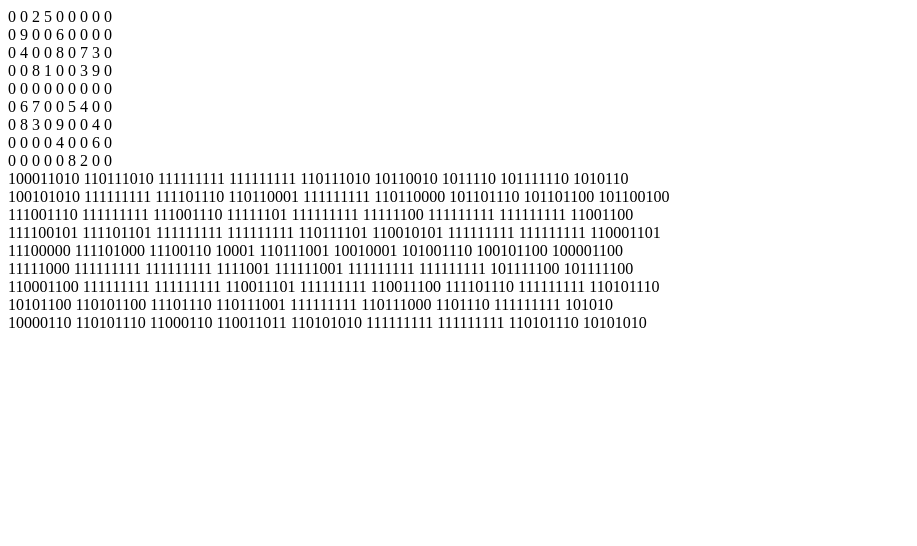
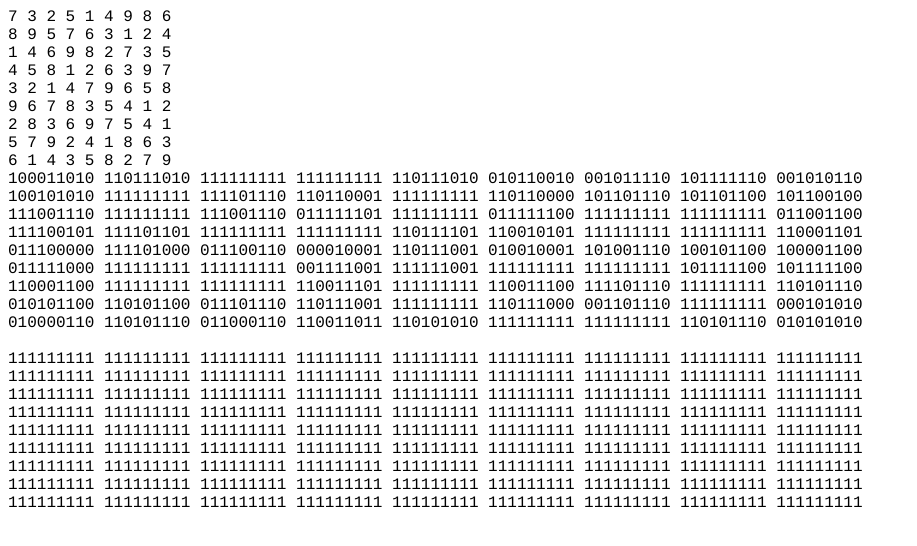
Before and after one commit to bombzj/sudoku-solver, a plain HTML site: page index.html in a window 1280 px wide. Shown: the whole page, without its empty margins (0-917 px from the left). Drawn offline with Linux system fonts and the light colour scheme.

Commit message:
add a new strategy

```diff
--- a/index.html
+++ b/index.html
@@ -6,6 +6,11 @@
 <meta name="keywords" content="Math,24,Game"/>
 <title>Sudoku Solver</title>
 <script src="sudoku.js"></script>
+<style>
+    body {
+        font-family: Courier;
+    }
+</style>
 </head>
 <body>
 <div id="s"></div>
--- a/sudoku.js
+++ b/sudoku.js
@@ -1,50 +1,54 @@
-function solve(data) {
+
+var data;
+let colb = new Uint16Array(9);
+let rowb = new Uint16Array(9);
+let block = new Uint16Array(9);
+let blocked = [];   // numbers that are occupied by other position (bit wise)
+let sumfound;
+
+function solve(dodata) {
     // data[row][col]
+    data = dodata;
     // prepare
-    let col = new Uint16Array(9);
-    let row = new Uint16Array(9);
-    let block = new Uint16Array(9);
+    let empty = 0;      // how many empty slots
     for(let i = 0;i < 9;i++) {
-        let b = Math.floor(i / 3) * 3;  // block 0 - 8
+        let b = Math.trunc(i / 3) * 3;  // block 0 - 8
         for(let j = 0;j < 9;j++) {
-            let b2 = b + Math.floor(j / 3);
-            let d = data[i][j];
-            if(d > 0) {
-                col[i] |= 1 << d;
-                row[j] |= 1 << d;
+            let b2 = b + Math.trunc(j / 3);
+            let d = data[i][j] - 1;
+            if(d >= 0) {
+                colb[i] |= 1 << d;
+                rowb[j] |= 1 << d;
                 block[b2] |= 1 << d;
+            } else {
+                empty++;
             }
         }
     }
 
-    // compute
-    let blocked = [];   // numbers that are occupied by other position (bit wise)
+    // prepare blocked data for each position
     for(let i = 0;i < 9;i++) {
         blocked[i] = new Uint16Array(9);
 
-        let b = Math.floor(i / 3) * 3;  // block 0 - 8
+        let b = Math.trunc(i / 3) * 3;  // block 0 - 8
         for(let j = 0;j < 9;j++) {
             if(data[i][j] == 0) {
-                let b2 = b + Math.floor(j / 3);
-                blocked[i][j] = col[i] | row[j] | block[b2];
+                let b2 = b + Math.trunc(j / 3);
+                blocked[i][j] = colb[i] | rowb[j] | block[b2];
             } else {
-                blocked[i][j] = 0b1111111111;
+                blocked[i][j] = 0b111111111;
             }
         }
     }
 
-    // display blocked array
+    displayblocked();
+    let cd = 10;
+    while(empty > 0 && --cd > 0) {
+        sumfound = 0;      // cannot solve if run to the end and yet 0
+        // looking for slot that number can fit
+        let found = -1;
         for(let i = 0;i < 9;i++) {
-        for(let j = 0;j < 9;j++) {
-            s2.innerHTML += (blocked[i][j]>>1).toString(2) + ' ';
-        }
-        s2.innerHTML += '<br/>';
-    }
-
-    // looking for slot that number can fit
-    let found;
-    for(let i = 0;i < 9;i++) {
-        for(let n = 1;n < 10;n++) {
+            for(let n = 0;n < 9;n++) {
                 let bitn = 1 << n;
                 found = -1;
                 for(let j = 0;j < 9;j++) {
@@ -59,7 +63,7 @@ function solve(data) {
                 }
 
                 if(found >= 0) {
-                console.log("put " + n + ' at ' + i + '/' + found);
+                    putone(i, found, n);
                 }
                 //  else if(found == -1) {
                 //     console.log("error " + n + ' at col ' + i);
@@ -78,19 +82,19 @@ function solve(data) {
                 }
 
                 if(found >= 0) {
-                console.log("put " + n + ' at ' + found + '/' + i);
+                    putone(found, i, n);
                 }
                 //  else if(found == -1) {
                 //     console.log("error " + n + ' at row ' + i);
                 // }
 
-            let row2 = Math.floor(i / 3) * 3;  // block 0 - 8
+                let row2 = Math.trunc(i / 3) * 3;  // block 0 - 8
                 let col2 = (i % 3) * 3;
                 found = -1;
                 for(let j = 0;j < 9;j++) {
-                let row3 = Math.floor(j / 3);  // block 0 - 8
-                let col3 = j % 3;
-                if((blocked[row2 + row3][col2 + col3] & bitn) == 0) {
+                    let row = Math.trunc(j / 3) + row2;  // block 0 - 8
+                    let col = (j % 3) + col2;
+                    if((blocked[row][col] & bitn) == 0) {
                         if(found == -1) {
                             found = j;
                         } else {
@@ -100,9 +104,9 @@ function solve(data) {
                     }
                 }
                 if(found >= 0) {
-                let row3 = Math.floor(found / 3);  // block 0 - 8
-                let col3 = found % 3;
-                console.log("put " + n + ' at ' + (row2 + row3) + '/' + (col2 + col3));
+                    let row = Math.trunc(found / 3) + row2;  // block 0 - 8
+                    let col = (found % 3) + col2;
+                    putone(row, col, n);
                 }
             }
 
@@ -113,30 +117,160 @@ function solve(data) {
         for(let i = 0;i < 9;i++) {
             for(let j = 0;j < 9;j++) {
                 let found = -1;
-            for(let n = 1;n < 10;n++) {
-                if((blocked[i][j] & (1 << n)) == 0) {
+                let tmp = 1;
+                for(let n = 0;n < 9;n++) {
+                    if((blocked[i][j] & tmp) == 0) {
                         if(found == -1) {
                             found = n;
                         } else {
-                        found = -2;
+                            found = -2; // multiple possibility
                             break;
                         }
 
                     }
+                    tmp <<= 1;
                 }
                 if(found > 0) {
-                console.log("put " + found + ' at ' + i + '/' + j);
+                    putone(i, j, found);
                 }
             }
         }
+
+
+
+        if(sumfound == 0) {
+            if(processxd) {
+                processx();
+                processxd = false;
+            } else {
+                console.log('stuck here');
+                break;
+            }
+        } else {
+            empty -= sumfound;
+            processxd = true;
+        }
+    }
+
+    displayblocked();
+
     // display
     let ret = '';
     for(let i = 0;i < 9;i++) {
         for(let j = 0;j < 9;j++) {
-            ret += data[i][j] + ' ';
+            if(data[i][j]) {
+                ret += data[i][j] + '&nbsp;';
+            } else {
+                ret += '&nbsp;&nbsp;';
+            }
         }
         ret += '<br/>';
     }
 
     return ret;
 }
+
+function putone(row, col, n) {
+    if(data[row][col]) {
+        return;
+    }
+    sumfound++;
+    let number = n + 1;
+    data[row][col] = number;
+    blocked[row][col] = 0b111111111;
+    let bitn = 1 << n;
+    let row2 = Math.trunc(row / 3) * 3;  // block 0 - 8
+    let col2 = Math.trunc(col / 3) * 3;
+    // update
+    for(let i = 0;i < 9;i++) {
+        blocked[i][col] |= bitn;
+        blocked[row][i] |= bitn;
+    }
+    for(let i = 0;i < 3;i++) {
+        for(let j = 0;j < 3;j++) {
+            blocked[row2 + i][col2 + j] |= bitn;
+        }
+    }
+    console.log("put " + number + ' at ' + (row + 1) + '/' + (col + 1));
+    // displayblocked();
+}
+
+function displayblocked(row, col) {
+    // display blocked array
+    for(let i = 0;i < 9;i++) {
+        for(let j = 0;j < 9;j++) {
+            if(i == row && j == col) {
+                s2.innerHTML += '<font color="red">' + blocked[i][j].toString(2).padStart(9, '0') + '</font> ';
+            } else {
+                s2.innerHTML += blocked[i][j].toString(2).padStart(9, '0') + ' ';
+            }
+        }
+        s2.innerHTML += '<br/>';
+    }
+    s2.innerHTML += '<br/>';
+}
+
+var processxd = true;
+// another strategy
+function processx() {
+    // row
+    for(let i = 0;i < 9;i++) {
+        for(let n1 = 0;n1 < 9;n1++) {
+            if(data[i][n1]) {
+                continue;
+            }
+            for(let n2 = n1 + 1;n2 < 9;n2++) {
+                if(data[i][n2]) {
+                    continue;
+                }
+                let ex = 0b111111111 ^ (blocked[i][n1] & blocked[i][n2]);
+                if(getbit1(ex) == 2) {
+                    console.log('found ex ' + ex.toString(2) + ' at row ' + (i+1))
+                    // found a case
+                    for(let j = 0;j < 9;j++) {
+                        if(j != n1 && j != n2) {
+                            blocked[i][j] |= ex;
+                        }
+                    }
+                }
+            }
+        }
+    }
+    // column
+    for(let i = 0;i < 9;i++) {
+        for(let n1 = 0;n1 < 9;n1++) {
+            if(data[n1][i]) {
+                continue;
+            }
+            for(let n2 = n1 + 1;n2 < 9;n2++) {
+                if(data[n2][i]) {
+                    continue;
+                }
+                let ex = 0b111111111 ^ (blocked[n1][i] & blocked[n2][i]);
+                if(getbit1(ex) == 2) {
+                    console.log('found ex ' + ex.toString(2) + ' at column ' + (i+1))
+                    // found a case
+                    for(let j = 0;j < 9;j++) {
+                        if(j != n1 && j != n2) {
+                            blocked[j][i] |= ex;
+                        }
+                    }
+                }
+            }
+        }
+    }
+}
+
+// how many bits are set
+function getbit1(b) {
+    let cnt = 0;
+    while(b) {
+        b &= (b-1);
+        cnt++;
+    }
+    return cnt;
+}
+// how many bits are not set
+function getbit0(b) {
+    return getbit1(0b111111111 ^ b);
+}
```
Also changed, not shown: 1 other file. Lines whose indentation alone changed are shown as unchanged.
